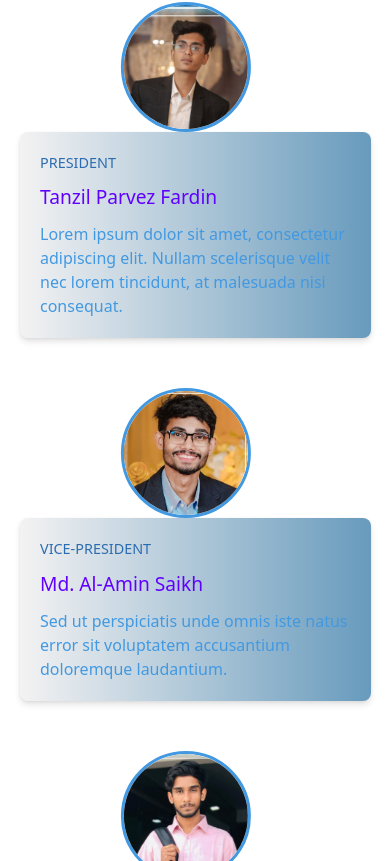
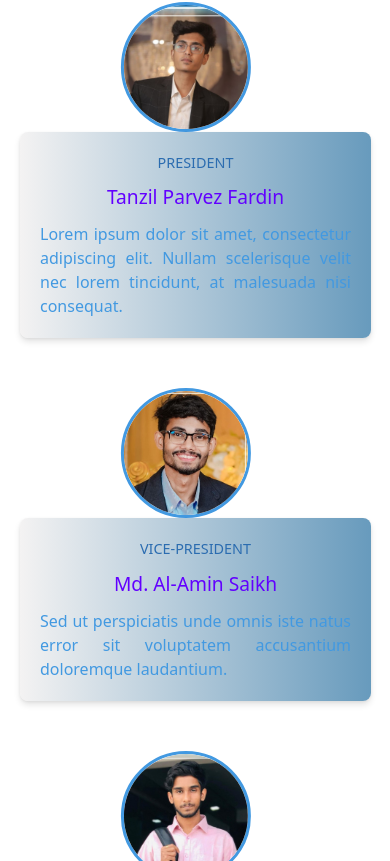
Before and after one commit to Asif9060/Comptron, a React (Vite) app: page / in a window 390 px wide. Shown: the part 1183-2044 px from the top of the page. Built offline with nearby package versions, Linux system fonts and the light colour scheme; what @radix-ui/themes would draw is missing.

Commit message:
Nothing Special

```diff
--- a/src/Components/Features/CSS/Members.css
+++ b/src/Components/Features/CSS/Members.css
@@ -78,4 +78,14 @@
     .timeline-item img {
       transform: translateX(93%);
     }
+    .timeline-item-title{
+      text-align: center;
+    }
+    .timeline-item-description{
+      text-align: justify;
+    }
+    .timeline-item-date{
+      text-align: center;
+    }
+
   }
```
